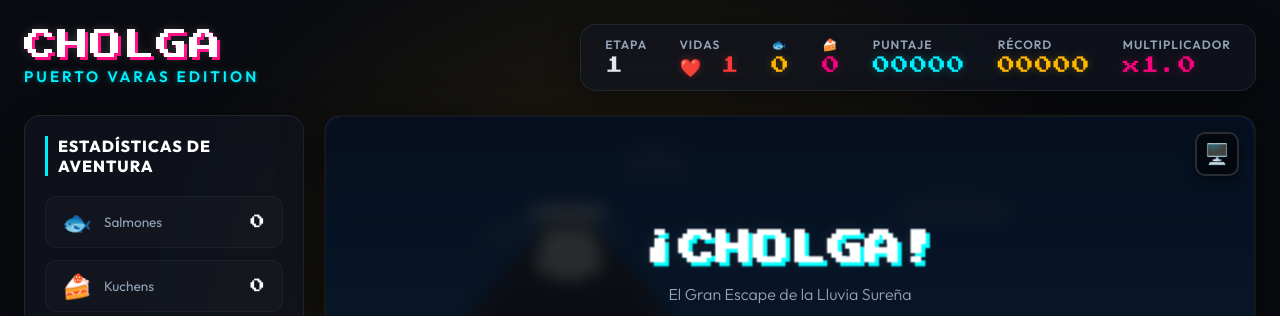
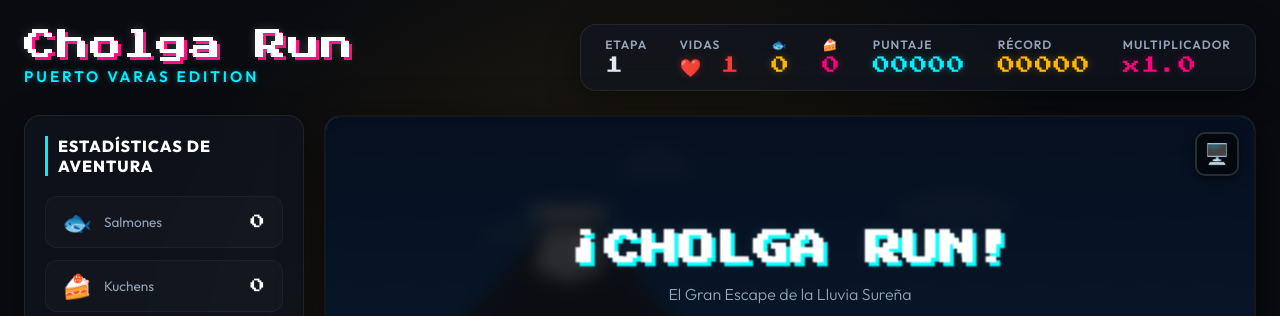
Before and after one commit to cannobbio/cholga-run, a website built with Vite: page index.html in a window 1280 px wide. Shown: the top 316 px of the page. Built offline with nearby package versions, Linux system fonts and the light colour scheme.

Commit message:
feat: renombrar juego a Cholga Run en títulos y headers 🐕🏁 v1.3.0

```diff
--- a/index.html
+++ b/index.html
@@ -3,7 +3,7 @@
 <head>
   <meta charset="UTF-8">
   <meta name="viewport" content="width=device-width, initial-scale=1.0">
-  <title>CHOLGA: Aventura en Puerto Varas</title>
+  <title>Cholga Run: Aventura en Puerto Varas</title>
   <meta name="description" content="Un juego 8-bit estilo Chrome Dino protagonizado por un Terrier Chileno, ambientado en Puerto Varas con clima dinámico y polka procedural.">
 
   <!-- SEO & Typography -->
@@ -22,7 +22,7 @@
     <!-- Header -->
     <header class="game-header">
       <div class="header-logo">
-        <span class="pixel-text logo-title">CHOLGA</span>
+        <span class="pixel-text logo-title">Cholga Run</span>
         <span class="logo-subtitle">Puerto Varas Edition</span>
       </div>
 
@@ -149,14 +149,14 @@
             <div class="orientation-content">
               <div class="orientation-icon">🔄</div>
               <h2 class="pixel-text">¡GIRA TU PANTALLA!</h2>
-              <p>Por favor, coloca tu celular en horizontal (Landscape) para poder jugar a CHOLGA.</p>
+              <p>Por favor, coloca tu celular en horizontal (Landscape) para poder jugar a Cholga Run.</p>
             </div>
           </div>
 
           <!-- Start / Game Over Overlays -->
           <div id="start-overlay" class="screen-overlay active">
             <div class="overlay-content">
-              <h1 class="pixel-text title-pulse">¡CHOLGA!</h1>
+              <h1 class="pixel-text title-pulse">¡CHOLGA RUN!</h1>
               <p class="overlay-tagline">El Gran Escape de la Lluvia Sureña</p>
 
               <!-- Mascot Preview (Animated programmatically in canvas, details in overlay) -->
--- a/package.json
+++ b/package.json
@@ -1,6 +1,6 @@
 {
   "name": "cholga-run",
-  "version": "1.2.0",
+  "version": "1.3.0",
   "description": "Un juego 8-bit estilo Chrome Dino protagonizado por un Terrier Chileno, ambientado en Puerto Varas.",
   "main": "index.html",
   "scripts": {
```
Also changed, not shown: changelog.md.
